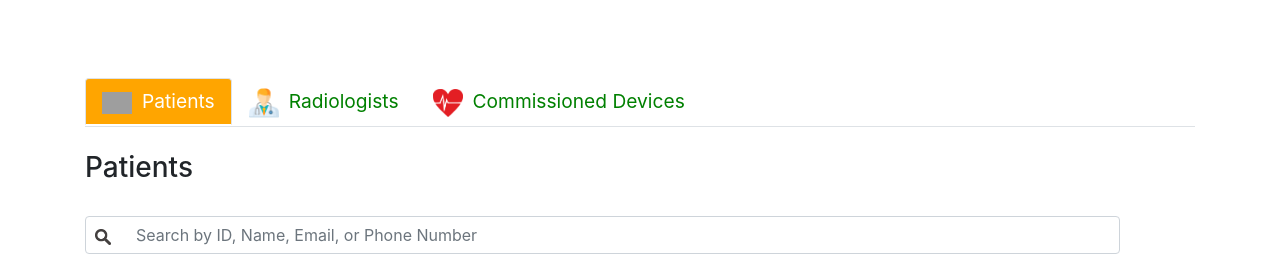
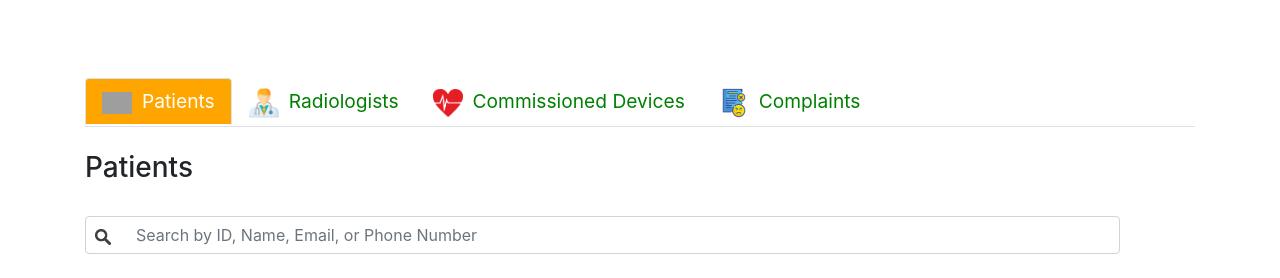
Before and after one commit to Kirellos-Safwat/SunRay-Radiology-Center, a Flask app: template project/FlaskProfilePage/ProfilePage/templates/users.html in a window 1280 px wide. Shown: the part 104-382 px from the top of the page. Run offline with Flask 3, Linux system fonts and the light colour scheme; the template is opened without the code that fills it, so the values that code supplies are empty; parts of the project's set-up code (start-up, migrations or seed data) failed here and were passed over; some libraries are stand-ins or nearby versions; grey boxes are pictures that could not be loaded.

Commit message:
added complaints tab at database admin page

```diff
--- a/project/FlaskProfilePage/ProfilePage/templates/users.html
+++ b/project/FlaskProfilePage/ProfilePage/templates/users.html
@@ -47,6 +47,11 @@ function scrollonclick() {
             <li class="nav-item">
                 <a class="nav-link" id="devices-tab" data-toggle="tab" href="#devices" role="tab" aria-controls="devices" aria-selected="false">
                     <img src="static/photos/heart.png" class="tab-icon" alt="Device Icon">Commissioned Devices
+                </a>
+            </li>
+            <li class="nav-item">
+                <a class="nav-link" id="complaints-tab" data-toggle="tab" href="#complaints" role="tab" aria-controls="complaints" aria-selected="false">
+                    <img src="static/photos/complaints.png" class="tab-icon" alt="Device Icon">Complaints
                 </a>
             </li>
         </ul>
@@ -164,6 +169,12 @@ function scrollonclick() {
                         {% endfor %}
                     </tbody>
                 </table>
+            </div>
+            <div class="tab-pane fade" id="complaints" role="tabpanel" aria-labelledby="complaints-tab">
+                <br>
+                <h3>Complaints</h3>
+
+                <br>
                 <table class="table custom-table">
                     <thead>
                         <tr>
```
Also changed, not shown: project/FlaskProfilePage/ProfilePage/static/photos/complaints.png (added).
